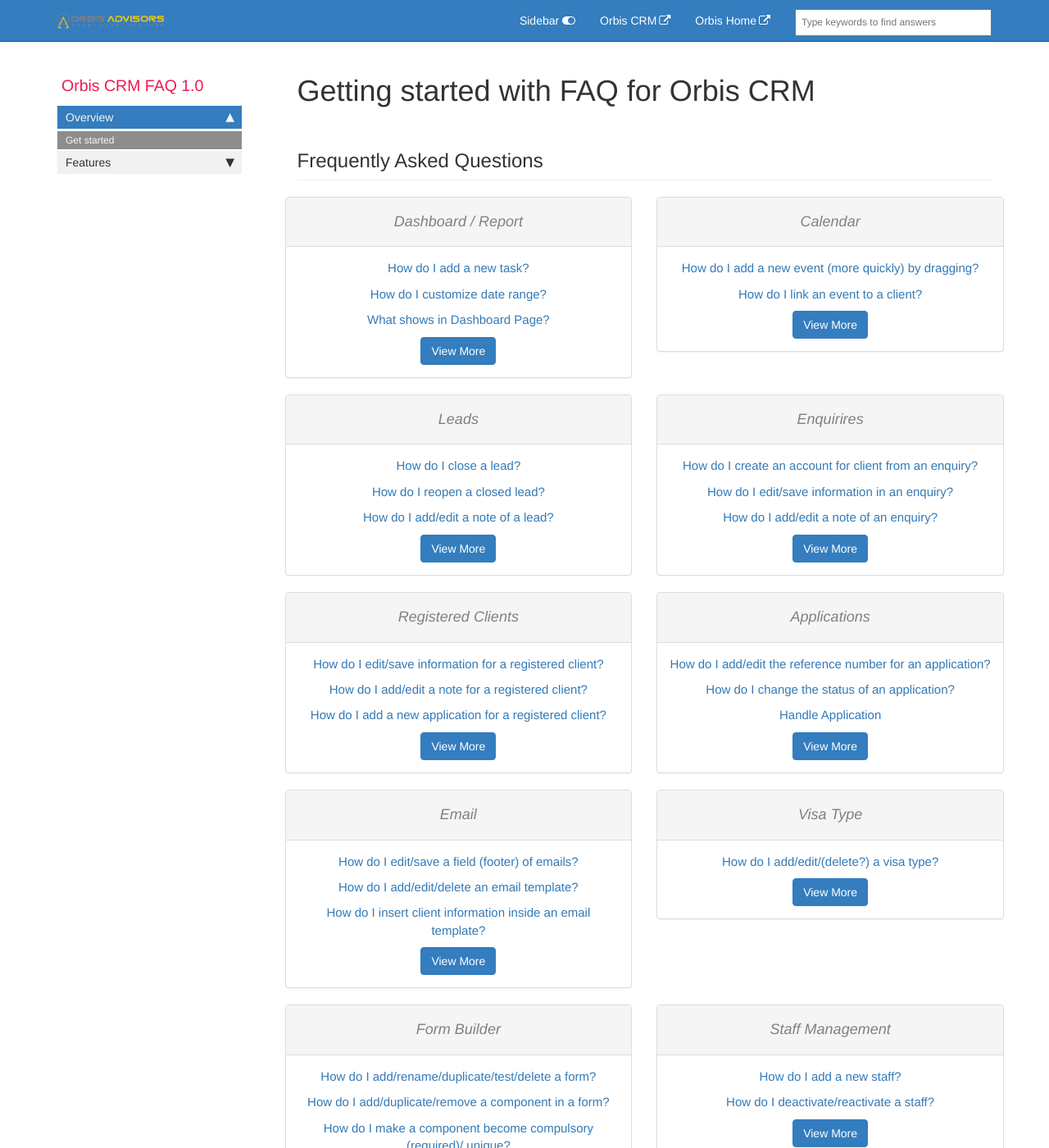
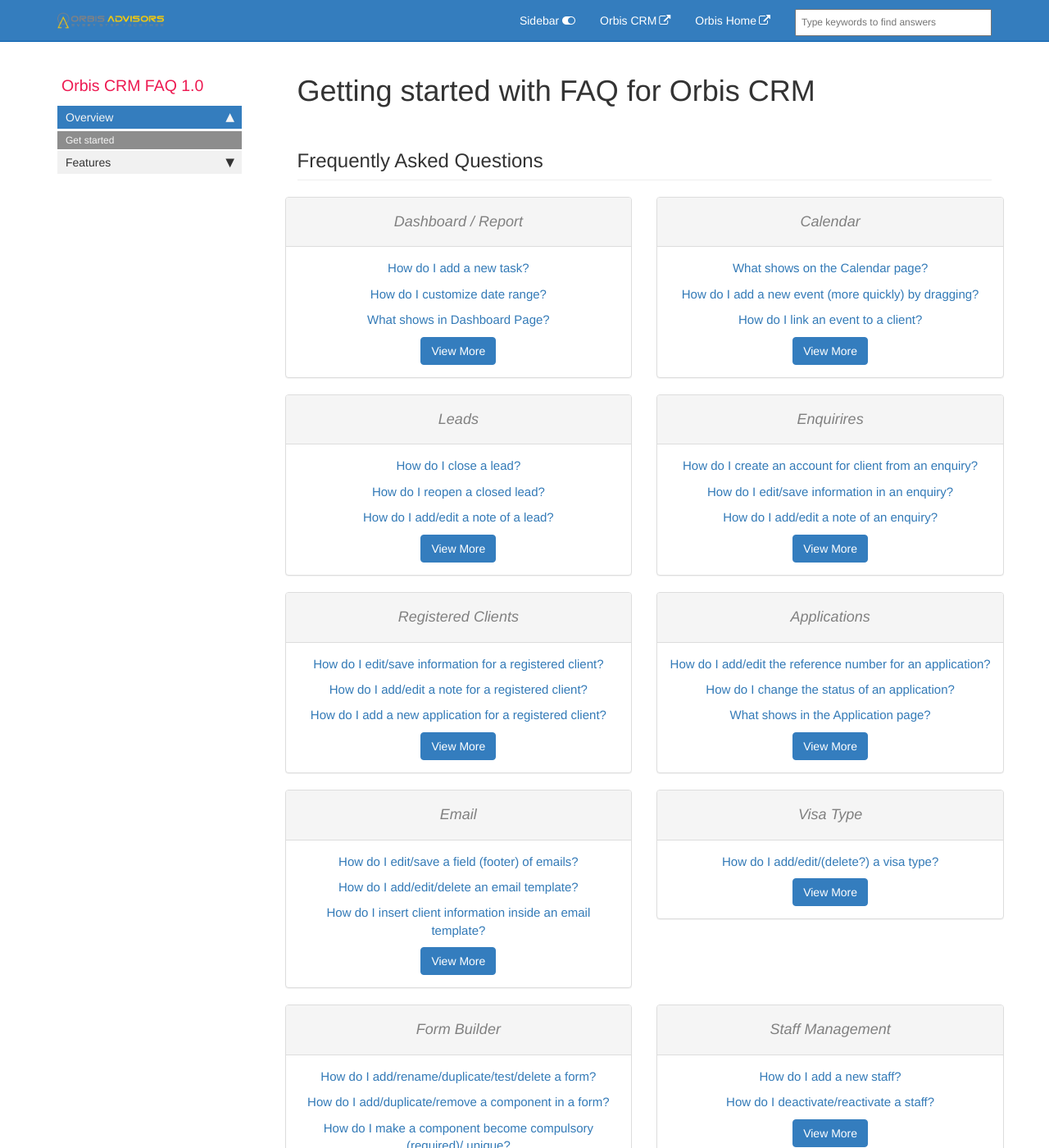
Before and after one commit to ndkhaivn/orbiscrm, a Jekyll site: the page built from pages/orbiscrm.faq/faq.md, in a window 1280 px wide and 1400 px high. Shown: the whole window at 82% size. Built offline with Jekyll 4.4.1, drawn with Linux system fonts in a browser that asks for light colours; comment, search, counter and statistics services are not loaded; some of the changed lines change nothing that is shown.

Commit message:
Edit all link in faq home page directly to section

```diff
--- a/pages/orbiscrm.faq/faq.md
+++ b/pages/orbiscrm.faq/faq.md
@@ -46,16 +46,19 @@
             </div>
             <div class="panel-body">
                 <p>
-                    <a href="faq.calendar.html">
+                    <a href="faq.calendar.html#what-shows-on-the-calendar-page">
+                        What shows on the Calendar page?
+                    </a>
+                </p>
+                <p>
+                    <a href="faq.calendar.html#how-do-i-add-a-new-event-more-quickly-by-dragging">
                         How do I add a new event (more quickly) by dragging?
                     </a>
                 </p>
                 <p>
-                    <a href="faq.calendar.html">
+                    <a href="faq.calendar.html#how-do-i-link-an-event-to-a-client">
                         How do I link an event to a client?
                     </a>
-                </p>
-                <p>
                 </p>
                 <a href="faq.calendar.html" class="btn btn-primary">View More</a>
             </div>
@@ -70,17 +73,17 @@
                 </div>
                 <div class="panel-body">
                     <p>
-                        <a href="faq.leads.html">
+                        <a href="faq.leads.html#how-do-i-close-a-lead">
                             How do I close a lead?
                         </a>
                     </p>
                     <p>
-                        <a href="faq.leads.html">
+                        <a href="faq.leads.html#how-do-i-reopen-a-closed-lead">
                             How do I reopen a closed lead?
                         </a>
                     </p>
                     <p>
-                        <a href="orbiscrm.faq.leads.html">
+                        <a href="faq.leads.html#how-do-i-add-edit-a-note-of-a-lead">
                             How do I add/edit a note of a lead?
                         </a>
                     </p>
@@ -95,17 +98,17 @@
             </div>
             <div class="panel-body">
                 <p>
-                    <a href="faq.enquiries.html">
+                    <a href="faq.enquiries.html#how-do-i-create-an-account-for-client-from-an-enquiry">
                         How do I create an account for client from an enquiry?
                     </a>
                 </p>
                 <p>
-                    <a href="faq.enquiries.html">
+                    <a href="faq.enquiries.html#how-do-i-edit-save-information-in-an-enquiry">
                         How do I edit/save information in an enquiry?
                     </a>
                 </p>
                 <p>
-                    <a href="faq.enquiries.html">
+                    <a href="faq.enquiries.html#how-do-i-add-edit-a-note-of-an-enquiry">
                         How do I add/edit a note of an enquiry?
                     </a>
                 </p>
@@ -122,17 +125,17 @@
                 </div>
                 <div class="panel-body">
                     <p>
-                        <a href="faq.registered_clients.html">
+                        <a href="faq.registered_clients.html#how-do-i-edit-save-information-for-a-registered-client">
                             How do I edit/save information for a registered client?
                         </a>
                     </p>
                     <p>
-                        <a href="faq.registered_clients.html">
+                        <a href="faq.registered_clients.html#how-do-i-add-edit-a-note-for-a-registered-client">
                             How do I add/edit a note for a registered client?
                         </a>
                     </p>
                     <p>
-                        <a href="faq.registered_clients.html">
+                        <a href="faq.registered_clients.html#how-do-i-add-a-new-application-for-a-registered-client">
                             How do I add a new application for a registered client?
                         </a>
                     </p>
@@ -147,18 +150,18 @@
             </div>
             <div class="panel-body">
                 <p>
-                    <a href="faq.applications.html">
+                    <a href="faq.applications.html#how-do-i-add-edit-the-reference-number-for-an-application">
                         How do I add/edit the reference number for an application?
                     </a>
                 </p>
                 <p>
-                    <a href="faq.applications.html">
+                    <a href="faq.applications.html#how-do-i-change-the-status-of-an-application">
                         How do I change the status of an application?
                     </a>
                 </p>
                 <p>
-                    <a href="faq.applications.html">
-                        Handle Application
+                    <a href="faq.applications.html#what-shows-in-the-application-page">
+                        What shows in the Application page?
                     </a>
                 </p>
                 <a href="faq.applications.html" class="btn btn-primary">View More</a>
@@ -174,17 +177,17 @@
                 </div>
                 <div class="panel-body">
                     <p>
-                        <a href="faq.email.html">
+                        <a href="faq.email.html#how-do-i-edit-save-a-field-footer-of-emails">
                             How do I edit/save a field (footer) of emails?
                         </a>
                     </p>
                     <p>
-                        <a href="faq.email.html">
+                        <a href="faq.email.html#how-do-i-add-edit-delete-an-email-template">
                             How do I add/edit/delete an email template?
                         </a>
                     </p>
                     <p>
-                        <a href="faq.email.html">
+                        <a href="faq.email.html#how-do-i-insert-client-information-inside-an-email-template">
                             How do I insert client information inside an email template?
                         </a>
                     </p>
@@ -199,7 +202,7 @@
             </div>
             <div class="panel-body">
                 <p>
-                    <a href="faq.visa_type.html">
+                    <a href="faq.visa_type.html#how-do-i-add-edit-delete-a-visa-type">
                         How do I add/edit/(delete?) a visa type?
                     </a>
                 </p>
@@ -220,21 +223,21 @@
                 </div>
                 <div class="panel-body">
                     <p>
-                        <a href="faq.forms.html">
+                        <a href="faq.form_builder.html#how-do-i-add-rename-duplicate-test-delete-a-form">
                             How do I add/rename/duplicate/test/delete a form?
                         </a>
                     </p>
                     <p>
-                        <a href="faq.forms.html">
+                        <a href="faq.form_builder.html#how-do-i-add-duplicate-remove-a-component-in-a-form">
                             How do I add/duplicate/remove a component in a form?
                         </a>
                     </p>
                     <p>
-                        <a href="faq.forms.html">
+                        <a href="faq.form_builder.html#how-do-i-make-a-component-become-compulsory-required-unique">
                             How do I make a component become compulsory (required)/ unique?
                         </a>
                     </p>
-                    <a href="faq.forms.html" class="btn btn-primary">View More</a>
+                    <a href="faq.form_builder.html" class="btn btn-primary">View More</a>
                 </div>
             </div>
         </div>
@@ -245,12 +248,12 @@
             </div>
             <div class="panel-body">
                 <p>
-                    <a href="faq.staff_management.html">
+                    <a href="faq.staff_management.html#how-do-i-add-a-new-staff">
                         How do I add a new staff?
                     </a>
                 </p>
                 <p>
-                    <a href="faq.staff_management.html">
+                    <a href="faq.staff_management.html#how-do-i-deactivate-reactivate-a-staff">
                         How do I deactivate/reactivate a staff?
                     </a>
                 </p>
```
